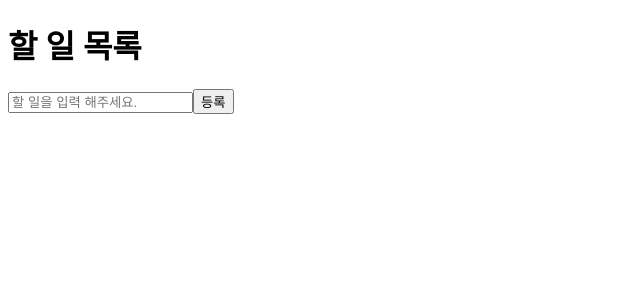
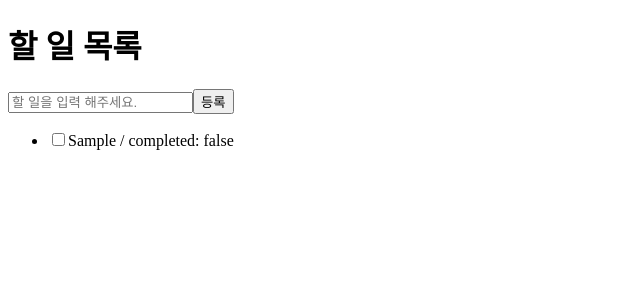
Before and after one commit to SiyunShin/todolist-study, a React (Vite) app: page / in a window 1280 px wide. Both pictures are taken after typing "Sample" into the empty fields and a click on the button "등록". Shown: the top 300 px of the page, without its empty margins (0-640 px from the left). Built offline with nearby package versions, Linux system fonts and the light colour scheme.

Commit message:
feat(todolist-comp): 할일 목록 조회를 위한 todolist 컴포넌트 작성

```diff
--- a/src/App.tsx
+++ b/src/App.tsx
@@ -1,4 +1,5 @@
 import { useState } from "react";
+import TodoList from "./components/TodoList";
 
 export type Todo = {
   id: number;
@@ -43,6 +44,7 @@ function App() {
           등록
         </button>
       </form>
+      <TodoList todos={todos} />
     </div>
   );
 }
--- /dev/null
+++ b/src/components/TodoList.tsx
@@ -0,0 +1,24 @@
+import { Todo } from "../App";
+
+type Props = {
+  todos: Todo[];
+};
+
+const TodoList = ({ todos }: Props) => {
+  return (
+    <ul>
+      {todos.map((todo) => (
+        <li key={todo.id}>
+          <label>
+            <input type="checkbox" />
+            <span>
+              {todo.text} / completed: {JSON.stringify(todo.completed)}
+            </span>
+          </label>
+        </li>
+      ))}
+    </ul>
+  );
+};
+
+export default TodoList;
```
